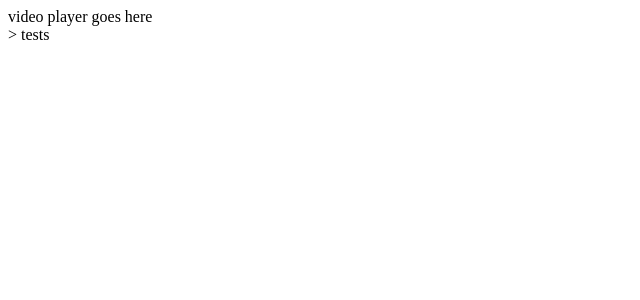
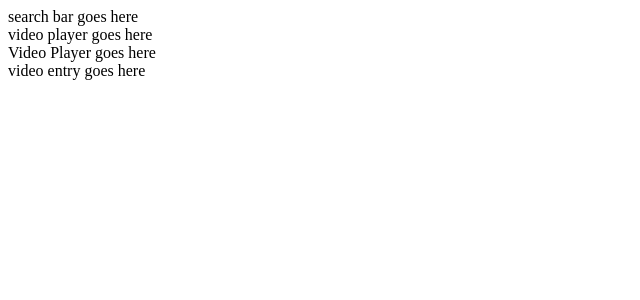
Before and after one commit to andrewchen44/HPI-Coding-Challenge, a React app: page / in a window 1280 px wide. Shown: the top 300 px of the page, without its empty margins (0-640 px from the left). Built offline with nearby package versions, Linux system fonts and the light colour scheme; the HTML template or start-up script is replaced by a standard one.

Commit message:
Render basic components

```diff
--- a/client/src/components/VideoList.jsx
+++ b/client/src/components/VideoList.jsx
@@ -0,0 +1,18 @@
+import React from "react";
+import VideoListEntry from "./VideoListEntry.jsx"
+
+class VideoList extends React.Component {
+  constructor() {
+    super();
+  }
+  render() {
+    return (
+      <div>
+        Video Player goes here
+        <VideoListEntry/>
+      </div>
+    );
+  }
+}
+
+export default VideoList;
--- a/client/src/components/VideoListEntry.jsx
+++ b/client/src/components/VideoListEntry.jsx
@@ -0,0 +1,9 @@
+import React from "react";
+
+const VideoListEntry = () => {
+  return (
+    <div>video entry goes here</div>
+  )
+};
+
+export default VideoListEntry;
--- a/client/src/components/searchBar.jsx
+++ b/client/src/components/searchBar.jsx
@@ -0,0 +1,7 @@
+import React from "react";
+
+const SearchBar = () => {
+  return <div>search bar goes here</div>;
+};
+
+export default SearchBar;
--- a/client/src/index.jsx
+++ b/client/src/index.jsx
@@ -1,6 +1,8 @@
 import React from "react";
 import ReactDOM from "react-dom";
-import VideoPlayer from "./components/VideoPlayer.jsx"
+import VideoPlayer from "./components/VideoPlayer.jsx";
+import SearchBar from "./components/SearchBar.jsx";
+import VideoList from "./components/VideoList.jsx"
 
 class App extends React.Component {
   constructor() {
@@ -9,8 +11,9 @@ class App extends React.Component {
   render() {
     return (
       <div>
-        <VideoPlayer/>>
-        tests
+        <SearchBar/>
+        <VideoPlayer/>
+        <VideoList/>
       </div>
     );
   }
```
Also changed, not shown: 1 other file (tests, documents, lock files or other folders).
